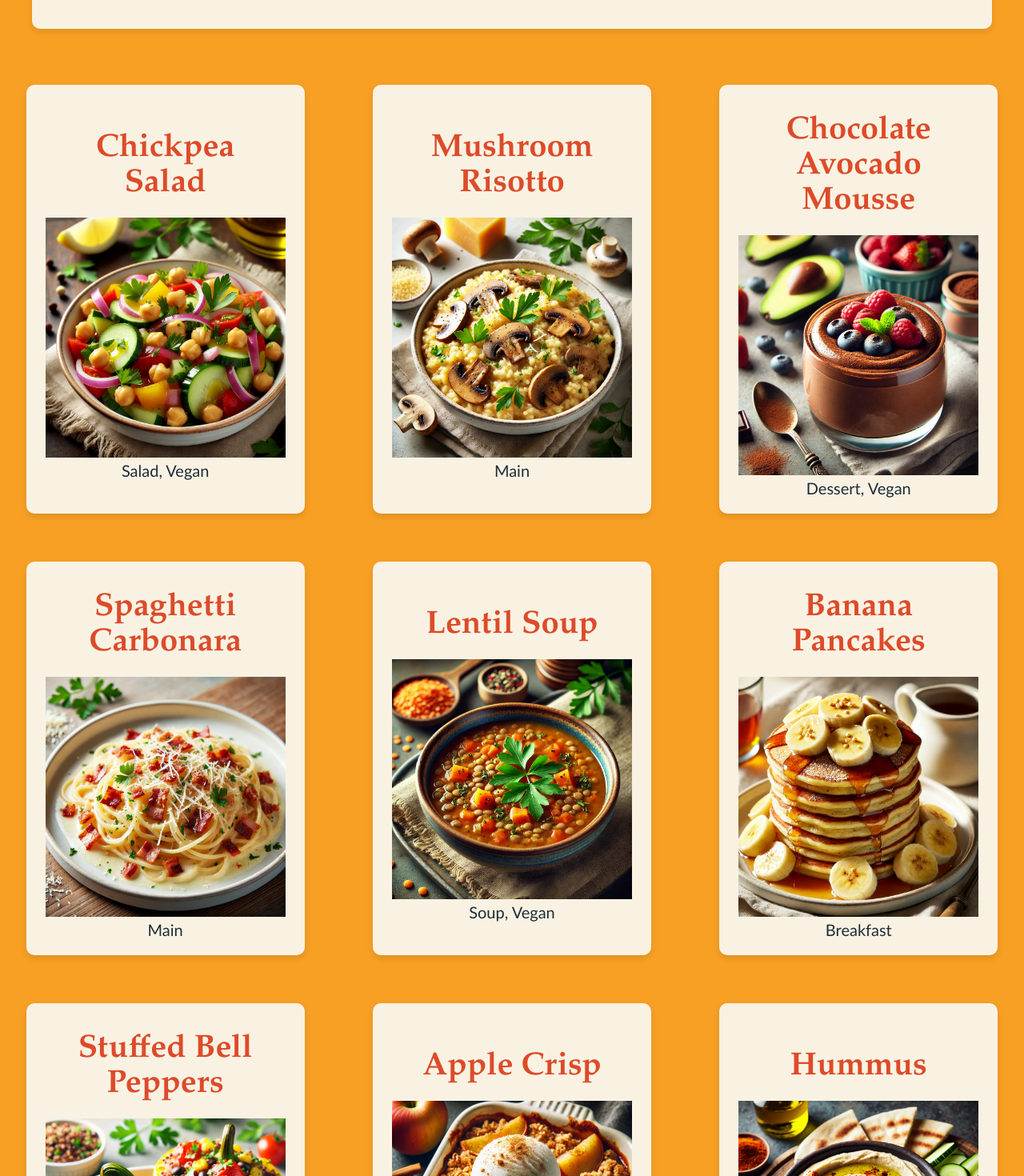
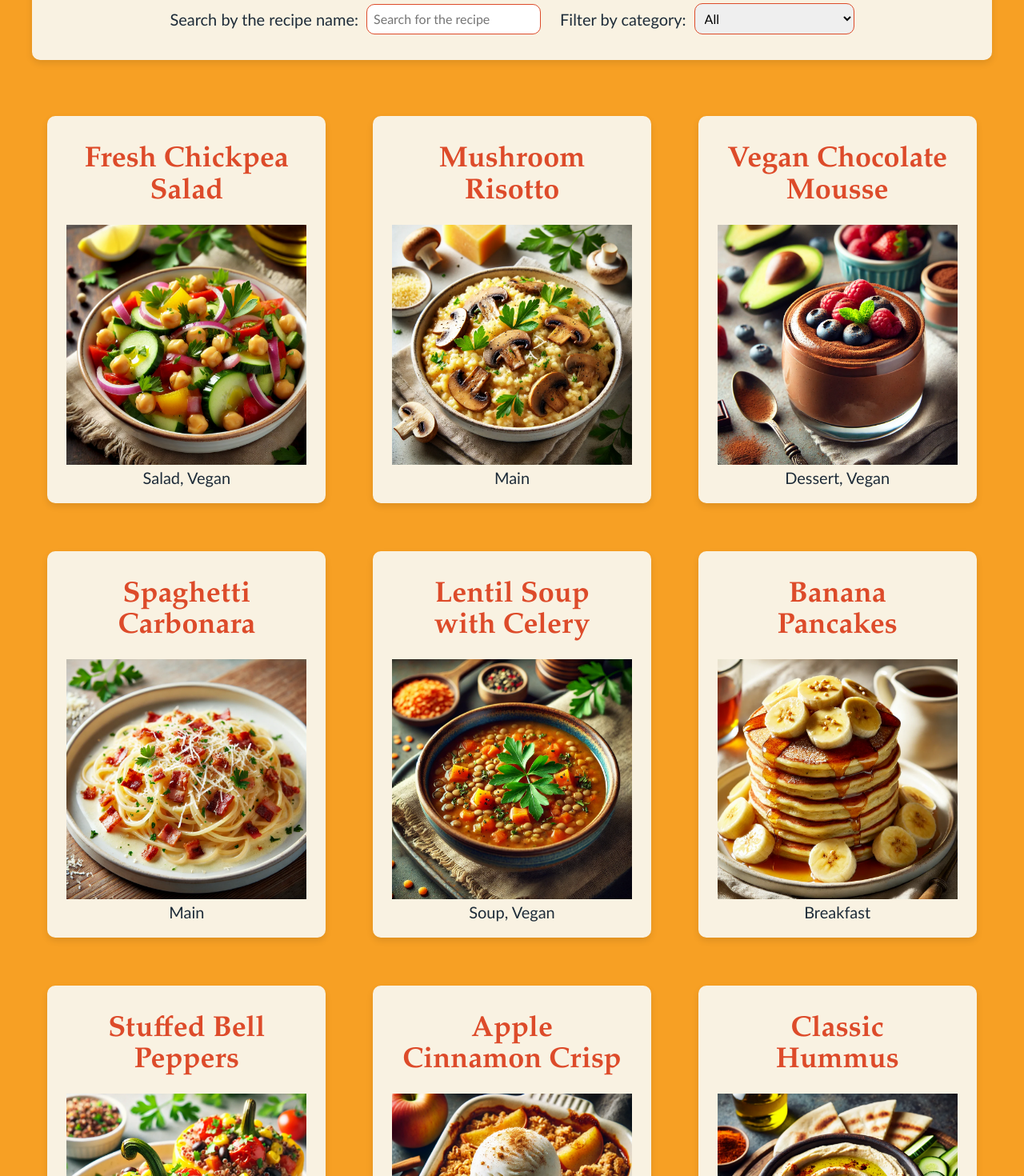
Before and after one commit to svetlana-bo/exam-react, a React (Vite) app: page /exam-react/recipesDishDelights in a window 1280 px wide. Shown: the part 220-1690 px from the top of the page at 80% size. Built offline with nearby package versions, Linux system fonts and the light colour scheme.

Commit message:
Finished Find Recipes page

```diff
--- a/package.json
+++ b/package.json
@@ -13,6 +13,9 @@
     "deploy": "gh-pages -d dist"
   },
   "dependencies": {
+    "@emotion/react": "^11.14.0",
+    "@emotion/styled": "^11.14.0",
+    "@mui/material": "^6.4.4",
     "react": "^19.0.0",
     "react-dom": "^19.0.0",
     "react-router-dom": "^7.1.5"
--- a/src/App.css
+++ b/src/App.css
@@ -106,6 +106,47 @@
   align-items: stretch;
   gap: 16px;
   width: 100%;
+  margin-top: 32px;
+}
+
+.customization-box {
+  display: flex;
+  flex-direction: row;
+  align-items: center;
+  gap: 24px;
+}
+
+.filter-div, .search-div {
+  display: flex;
+  gap: 10px;
+  align-items: center;
+}
+
+input {
+    width: 200px;
+    height: 20px;
+    border: 1px solid #dd4b2a;
+    border-radius: 10px;
+    padding: 8px;
+    font: inherit;
+    font-size: 0.8em;
+    outline: none; /* Removes default browser focus outline */
+    transition: border-color 0.3s ease-in-out; /* Smooth transition */
+}
+
+input:focus, select:focus{
+  border: 2px solid #f7a024;
+}
+
+select { width: 200px;
+  height: auto;
+  border: 1px solid #dd4b2a;
+  border-radius: 10px;
+  padding: 8px;
+  font: inherit;
+  font-size: 0.8em;
+  outline: none; /* Removes default browser focus outline */
+  transition: border-color 0.3s ease-in-out; /* Smooth transition */
 }
 
 .recipe-card-wrapper{
@@ -115,6 +156,7 @@
   justify-content: space-evenly;
   gap: 20px;
 }
+
 
 .recipe-card {
   display: flex;
@@ -131,6 +173,14 @@
   box-shadow: 0px 4px 8px rgba(0, 0, 0, 0.1);
 }
 
+.ingredient-list li {
+  margin-bottom: 4px;
+  font-size: 16px;
+  font: inherit;
+  text-align: left;
+  list-style-type: disc;
+}
+
 @media (min-width: 768px) {
   .main-box {
     max-width: 1200px;
@@ -145,5 +195,7 @@
   .recipe-card-wrapper {
     display: flex;
     flex-direction: row;
+    max-width: 1200px;
+    margin: auto;
  }
 }
--- /dev/null
+++ b/src/components/RecipeDetail.jsx
@@ -0,0 +1,41 @@
+import { Button, CardMedia, Dialog, DialogActions, DialogContent, DialogTitle, Typography } from "@mui/material";
+
+export default function RecipeDetail({open, onClose, recipe}) {
+    if (!recipe) return null;
+
+    return (
+        <Dialog open={open} onClose={onClose} maxWidth="sm" fullWidth>
+            <h2>{recipe.name}</h2>
+        <DialogContent>
+        <CardMedia
+          component="img"
+          height="200"
+          image={recipe.image}
+          alt={recipe.name}
+          sx={{ borderRadius: 1, mb: 2 }}
+        />
+        <h3>
+          Ingredients
+        </h3>
+        <ul className="ingredient-list">
+          {recipe.ingredients.map((ingredient, index) => (
+            <li key={index}>{ingredient}</li>
+          )
+        )}
+        </ul>
+        <h3>
+          How to make
+        </h3>
+        <p>
+          {recipe.cookingDirections}
+        </p>
+      </DialogContent>
+      <DialogActions>
+        <p onClick={onClose} className="button">
+          Close
+        </p>
+      </DialogActions>
+
+        </Dialog>
+    )
+}
--- a/src/index.css
+++ b/src/index.css
@@ -35,7 +35,7 @@ h1 {
 }
 
 h2 {
-  font-size: 2em;
+  font-size: 1.8em;
   line-height: 1.1;
   font-family: "Palatino Linotype", "Book Antiqua", Palatino, serif;
   color: #dd4b2a;
@@ -43,7 +43,7 @@ h2 {
 }
 
 h3 {
-  font-size: 1em;
+  font-size: 1.2em;
   line-height: 1.1;
   font-family: "Palatino Linotype", "Book Antiqua", Palatino, serif;
   color: #dd4b2a;
--- a/src/views/RecipesDishDelights.jsx
+++ b/src/views/RecipesDishDelights.jsx
@@ -8,14 +8,30 @@ import Peppers from "../assets/peppers.webp"
 import Risotto from "../assets/risotto.webp"
 import SweetPotato from "../assets/sweet-potato.webp"
 import Salad from "../assets/salad.webp"
+import { useState } from "react"
+import RecipeDetail from "../components/RecipeDetail"
 
 export default function RecipesDishDelights() {
 
-    const Recipes = [
+    const [selectedRecipe, setSelectedRecipe] = useState('');
+    const [open, setOpen] = useState(false)
+
+    const handleOpen = (recipe) => {
+        setSelectedRecipe(recipe);
+        setOpen(true);
+    };
+
+    const handleClose = () => {
+        setOpen(false);
+        setSelectedLandmark(null)
+    };
+
+    const recipes = [
         {
-          "name": "Chickpea Salad",
+          "recipeId" : "1",
+          "name": "Fresh Chickpea Salad",
           "image": Salad,
-          "mealType": "Salad",
+          "category": "Salad",
           "isVegan": true,
           "ingredients": [
             "1 can chickpeas, drained and rinsed",
@@ -30,9 +46,10 @@ export default function RecipesDishDelights() {
           "cookingDirections": "In a large bowl, combine all ingredients. Toss well and serve chilled."
         },
         {
+          "recipeId" : "2",
           "name": "Mushroom Risotto",
           "image": Risotto,
-          "mealType": "Main",
+          "category": "Main",
           "isVegan": false,
           "ingredients": [
             "1 cup Arborio rice",
@@ -48,9 +65,10 @@ export default function RecipesDishDelights() {
           "cookingDirections": "Sauté onions and garlic in butter, add mushrooms, then rice. Deglaze with wine, gradually add broth, and stir until creamy. Finish with Parmesan."
         },
         {
-          "name": "Chocolate Avocado Mousse",
+          "recipeId" : "3",
+          "name": "Vegan Chocolate Mousse",
           "image": Mousse,
-          "mealType": "Dessert",
+          "category": "Dessert",
           "isVegan": true,
           "ingredients": [
             "2 ripe avocados",
@@ -63,9 +81,10 @@ export default function RecipesDishDelights() {
           "cookingDirections": "Blend all ingredients until smooth. Chill before serving."
         },
         {
+          "recipeId" : "4",
           "name": "Spaghetti Carbonara",
           "image": Carbonara,
-          "mealType": "Main",
+          "category": "Main",
           "isVegan": false,
           "ingredients": [
             "200g spaghetti",
@@ -78,9 +97,10 @@ export default function RecipesDishDelights() {
           "cookingDirections": "Cook spaghetti. Sauté pancetta with garlic, remove garlic, mix hot pasta with eggs, Parmesan, and pancetta. Serve immediately."
         },
         {
-          "name": "Lentil Soup",
+          "recipeId" : "5",
+          "name": "Lentil Soup with Celery",
           "image": LentilSoup,
-          "mealType": "Soup",
+          "category": "Soup",
           "isVegan": true,
           "ingredients": [
             "1 cup lentils",
@@ -95,9 +115,10 @@ export default function RecipesDishDelights() {
           "cookingDirections": "Sauté vegetables, add lentils and broth, bring to a boil, then simmer for 30 minutes."
         },
         {
+          "recipeId" : "6",
           "name": "Banana Pancakes",
           "image": Pancakes,
-          "mealType": "Breakfast",
+          "category": "Breakfast",
           "isVegan": false,
           "ingredients": [
             "2 bananas, mashed",
@@ -111,9 +132,10 @@ export default function RecipesDishDelights() {
           "cookingDirections": "Mix all ingredients, cook small pancakes in butter over medium heat until golden."
         },
         {
+          "recipeId" : "7",
           "name": "Stuffed Bell Peppers",
           "image": Peppers,
-          "mealType": "Main",
+          "category": "Main",
           "isVegan": true,
           "ingredients": [
             "4 bell peppers",
@@ -127,9 +149,10 @@ export default function RecipesDishDelights() {
           "cookingDirections": "Stuff peppers with mixed ingredients, bake at 180°C for 25 minutes."
         },
         {
-          "name": "Apple Crisp",
+          "recipeId" : "8",
+          "name": "Apple Cinnamon Crisp",
           "image" : AppleCrisp,
-          "mealType": "Dessert",
+          "category": "Dessert",
           "isVegan": false,
           "ingredients": [
             "4 apples, sliced",
@@ -142,9 +165,10 @@ export default function RecipesDishDelights() {
           "cookingDirections": "Mix apples with cinnamon, top with oat mixture, bake at 180°C for 30 minutes."
         },
         {
-          "name": "Hummus",
+          "recipeId" : "9",
+          "name": "Classic Hummus",
           "image": Hummus,
-          "mealType": "Appetizer",
+          "category": "Appetizer",
           "isVegan": true,
           "ingredients": [
             "1 can chickpeas, drained",
@@ -157,9 +181,10 @@ export default function RecipesDishDelights() {
           "cookingDirections": "Blend all ingredients until smooth. Serve with pita or vegetables."
         },
         {
-            "name": "Roasted Sweet Potato & Quinoa Bowl",
+            "recipeId" : "10",
+            "name": "Sweet Potato & Quinoa Bowl",
             "image": SweetPotato,
-            "mealType": "Main",
+            "category": "Main",
             "isVegan": true,
             "ingredients": [
               "1 large sweet potato, diced",
@@ -177,22 +202,58 @@ export default function RecipesDishDelights() {
           }
     ];
 
+    const [searchItem, setSearchItem] = useState('');
+    const [selectedCategory, setSelectedCategory] = useState('all')
+
+    const filteredRecipes = recipes.filter(recipe => {
+      const matchesSearch = recipe.name.toLowerCase().includes(searchItem.toLowerCase());
+      const matchesCategory = selectedCategory === 'all' || recipe.category === selectedCategory;
+
+      return matchesSearch && matchesCategory;
+    })
 
     return (
         <>
         <div className="main-box">
         <h1> Recipe Library</h1>
+        <div className="customization-box">
+        <div className="search-div">
+        Search by the recipe name:
+        <input type="text"
+                id="search"
+                value={searchItem}
+                onChange={(e) =>
+                    setSearchItem(e.target.value)}
+                placeholder="Search for the recipe"
+                />
+        </div>
+        <div className="filter-div">
+          Filter by category:
+          <select id="category" value={selectedCategory} onChange={(e) =>
+                setSelectedCategory(e.target.value)}>
+                <option value="all">All</option>
+                <option value="Main">Main</option>
+                <option value="Salad">Salad</option>
+                <option value="Breakfast">Breakfast</option>
+                <option value="Dessert">Dessert</option>
+                <option value="Soup">Soup</option>
+                <option value="Appetizer">Appetizer</option>
+          </select>
+        </div>
+        </div>
         </div>
 
         <div className="recipe-card-wrapper">
-        {Recipes.map((recipe, index) => (
-          <div key={index} className="recipe-card">
+        {filteredRecipes.map((recipe, index) => (
+          <div key={index} className="recipe-card" onClick={() =>handleOpen(recipe)}>
             <h2>{recipe.name}</h2>
             <img src={recipe.image} alt={recipe.name} height={300}/>
-            <p> {recipe.mealType}{recipe.isVegan ? ", Vegan" : ""}</p>
+            <p> {recipe.category}{recipe.isVegan ? ", Vegan" : ""}</p>
           </div>
         ))}
         </div>
+
+        <RecipeDetail open={open} onClose={handleClose} recipe={selectedRecipe} />
         </>
     )
 }
--- a/src/views/RecipesPersonal.jsx
+++ b/src/views/RecipesPersonal.jsx
@@ -2,7 +2,6 @@ export default function RecipesPersonal() {
 
     return (
         <>
-        Recipes personal page
         </>
     )
 }
```
Also changed, not shown: 1 other file (tests, documents, lock files or other folders).
